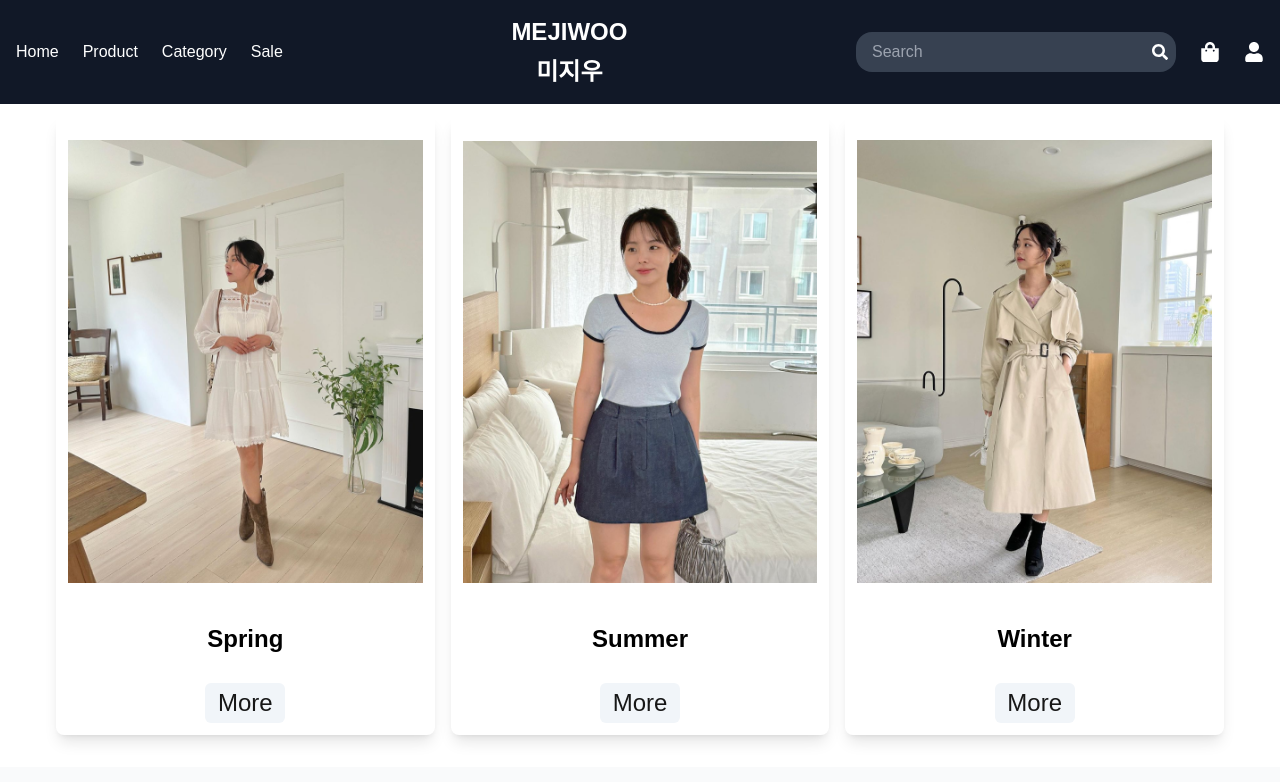
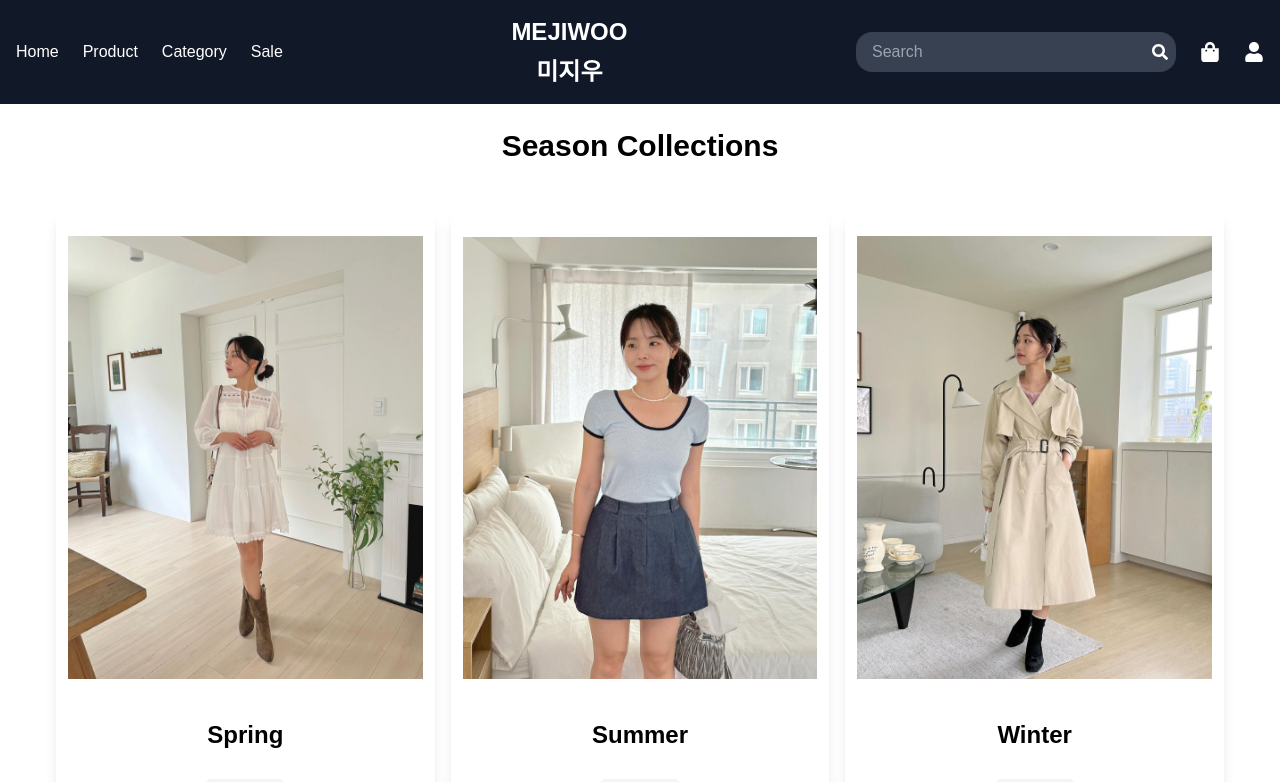
Before and after one commit to Anoushey-chandio/e-commerce, a Next.js app: page /collection in a window 1280 px wide. Shown: the top 782 px of the page. Built offline with nearby package versions, Linux system fonts and the light colour scheme.

Commit message:
Update page.tsx

```diff
--- a/src/app/collection/page.tsx
+++ b/src/app/collection/page.tsx
@@ -2,7 +2,7 @@ import Image from 'next/image';
 
 const Collection = () => {
   return (
-    <section>
+    <section className='mt-28'>
       <div className="flex justify-center m-4 p-4">
         <h1 className="text-black font-semibold text-center font-Ag text-3xl">
           Season Collections
```
